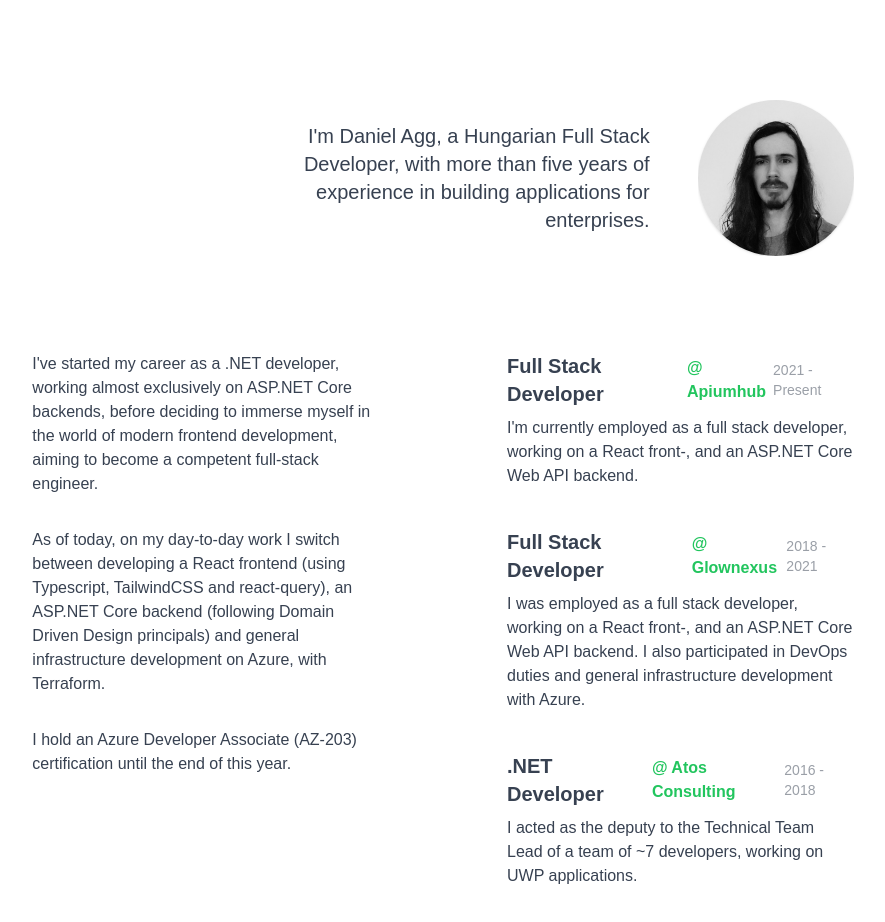
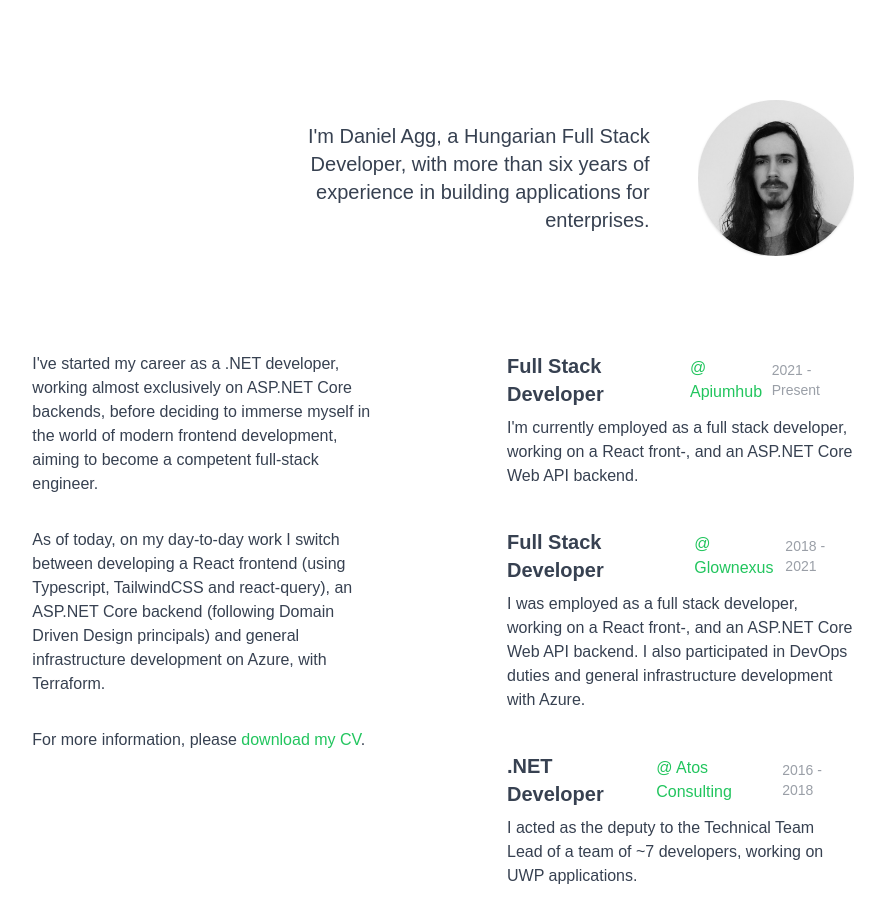
Before and after one commit to danielagg/personal-website-nextjs, a Next.js app: page / in a window 1280 px wide. Shown: the part 980-1902 px from the top of the page, without its empty margins (197-1082 px from the left). Built offline with nearby package versions, Linux system fonts and the light colour scheme.

Commit message:
text alignments

```diff
--- a/components/about.component.tsx
+++ b/components/about.component.tsx
@@ -9,8 +9,8 @@ export const About = () => {
     >
       <div className="w-full flex flex-col-reverse lg:flex-row justify-end items-center space-x-0 lg:space-x-16 text-center lg:text-right">
         <div className="w-full lg:w-1/2 text-base lg:text-xl px-4 lg:px-0 mt-12 lg:mt-0 lg:mr-12">
-          I&apos;m Daniel Agg, a Hungarian Full Stack Developer, with more than five
-          years of experience in building applications for enterprises.
+          I&apos;m Daniel Agg, a Hungarian Full Stack Developer, with more than
+          six years of experience in building applications for enterprises.
         </div>
         <Image
           src="/profile.jpeg"
@@ -36,10 +36,17 @@ export const About = () => {
             ASP.NET Core backend (following Domain Driven Design principals) and
             general infrastructure development on Azure, with Terraform.
           </p>
-          <p>
-            I hold an Azure Developer Associate (AZ-203) certification until the
-            end of this year.
-          </p>
+
+          <div>
+            For more information, please{" "}
+            <span
+              className="cursor-pointer text-green-500 hover:underline"
+              onClick={() => window.open("/DanielAgg_CV.pdf")}
+            >
+              download my CV
+            </span>
+            .
+          </div>
         </div>
         <div className="w-full lg:w-1/2 flex flex-col space-y-10">
           <Experience
@@ -91,7 +98,7 @@ const Experience = ({
             href={employerUrl}
             target="_blank"
             rel="noreferrer"
-            className="text-green-500 font-bold cursor-pointer"
+            className="text-green-500 hover:underline cursor-pointer"
           >
             {" "}
             @ {employerName}
--- a/components/contact.component.tsx
+++ b/components/contact.component.tsx
@@ -87,7 +87,7 @@ export const Contact = () => {
           {isSendingEmailInProgress && (
             <svg
               role="status"
-              className="inline mr-2 w-6 h-6 text-gray-200 hover:text-green-600 animate-spin fill-gray-600 hover:fill-green-600"
+              className="inline mr-2 w-6 h-6 text-gray-200 hover:text-green-500 animate-spin fill-gray-600 hover:fill-green-500"
               viewBox="0 0 100 101"
               fill="none"
               xmlns="http://www.w3.org/2000/svg"
```
